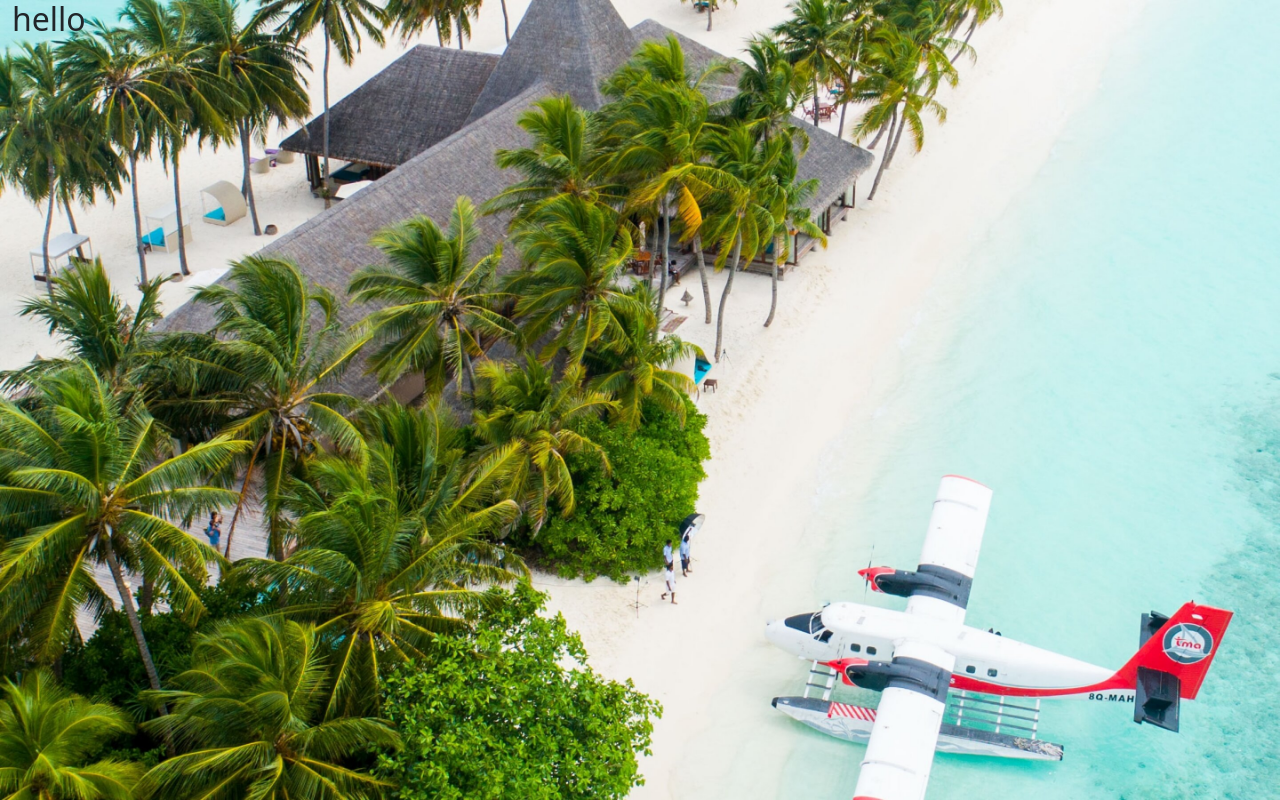
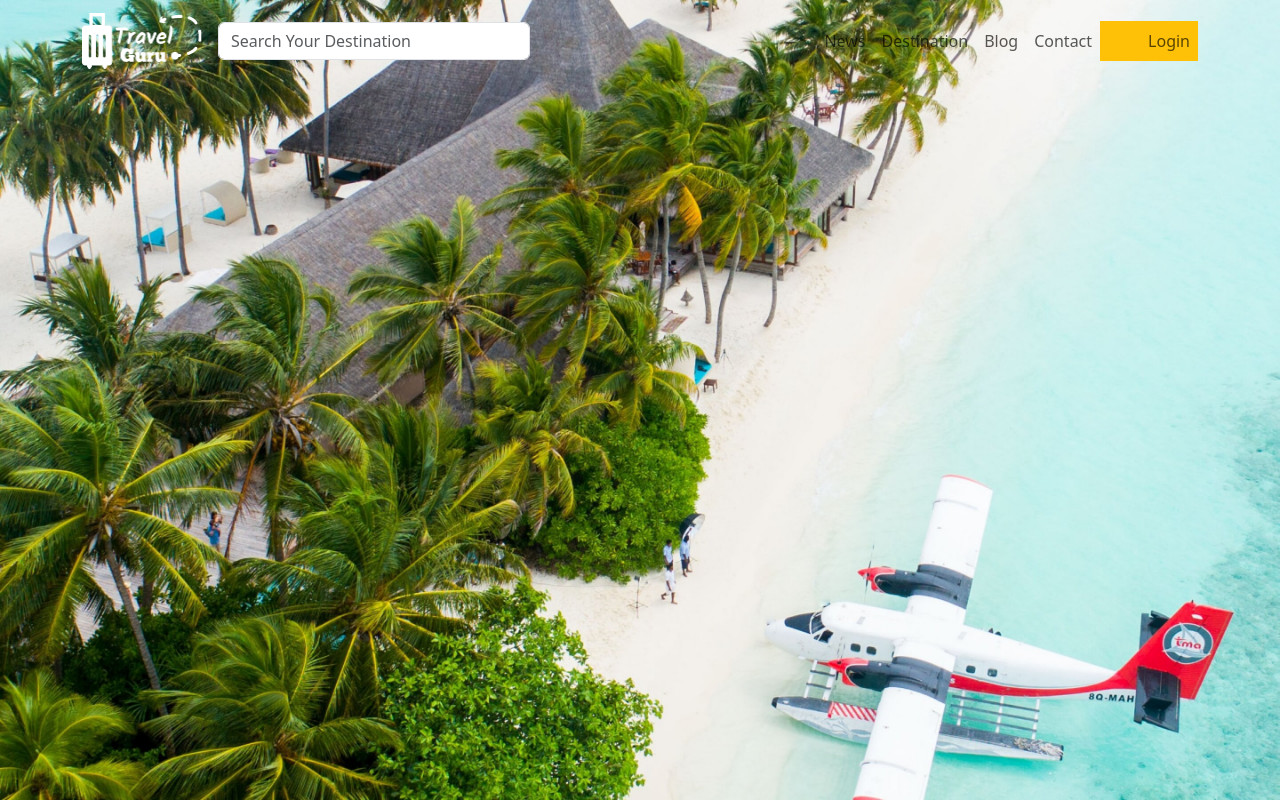
Before and after one commit to HelloAyan/travel-guru, a React (Vite) app: page / in a window 1280 px wide. Built offline with nearby package versions, Linux system fonts and the light colour scheme.

Commit message:
designed header part

```diff
--- a/src/layouts/Main.jsx
+++ b/src/layouts/Main.jsx
@@ -1,11 +1,12 @@
 import React from 'react';
 import styles from './Main.module.css';
 import { Container } from 'react-bootstrap';
+import Header from '../pages/Shared/Header/Header';
 
 const Main = () => {
     return (
-        <Container fluid className={styles.my_container}>
-            <h2>hello</h2>
+        <Container fluid className={`${styles.my_container} `} >
+            <Header></Header>
         </Container>
     )
 }
--- a/src/pages/Shared/Header/Header.jsx
+++ b/src/pages/Shared/Header/Header.jsx
@@ -1,8 +1,39 @@
-import React from 'react'
+import React from 'react';
+import logo from '../../../assets/logo.png'
+import { Navbar, Container, Nav, NavDropdown, Form, Button } from 'react-bootstrap';
 
 const Header = () => {
     return (
-        <div>Header</div>
+        <Navbar expand="lg" className="">
+            <Container>
+                <Navbar.Brand href="#home">
+                    <img className='img-responsive' src={logo} alt="Logo " width={120} height={56} />
+                </Navbar.Brand>
+                <Navbar.Toggle aria-controls="basic-navbar-nav" />
+                <Navbar.Collapse id="basic-navbar-nav" className='justify-content-between' >
+                    <Nav style={{ width: '320px' }}>
+                        <Form.Control
+                            type="search"
+                            placeholder="Search Your Destination"
+                            className="me-2"
+                            aria-label="Search"
+                        />
+                    </Nav>
+
+                    <Nav className="d-flex align-item-center">
+                        <Nav.Link href="#home">News</Nav.Link>
+                        <Nav.Link href="#link">Destination</Nav.Link>
+                        <Nav.Link href="#link">Blog</Nav.Link>
+                        <Nav.Link href="#link">Contact</Nav.Link>
+                        <Nav.Link href="#link" className='bg-warning ps-5'>
+                            Login
+                        </Nav.Link>
+
+                    </Nav>
+
+                </Navbar.Collapse>
+            </Container>
+        </Navbar>
     )
 }
 
```
Also changed, not shown: src/assets/logo.png.
